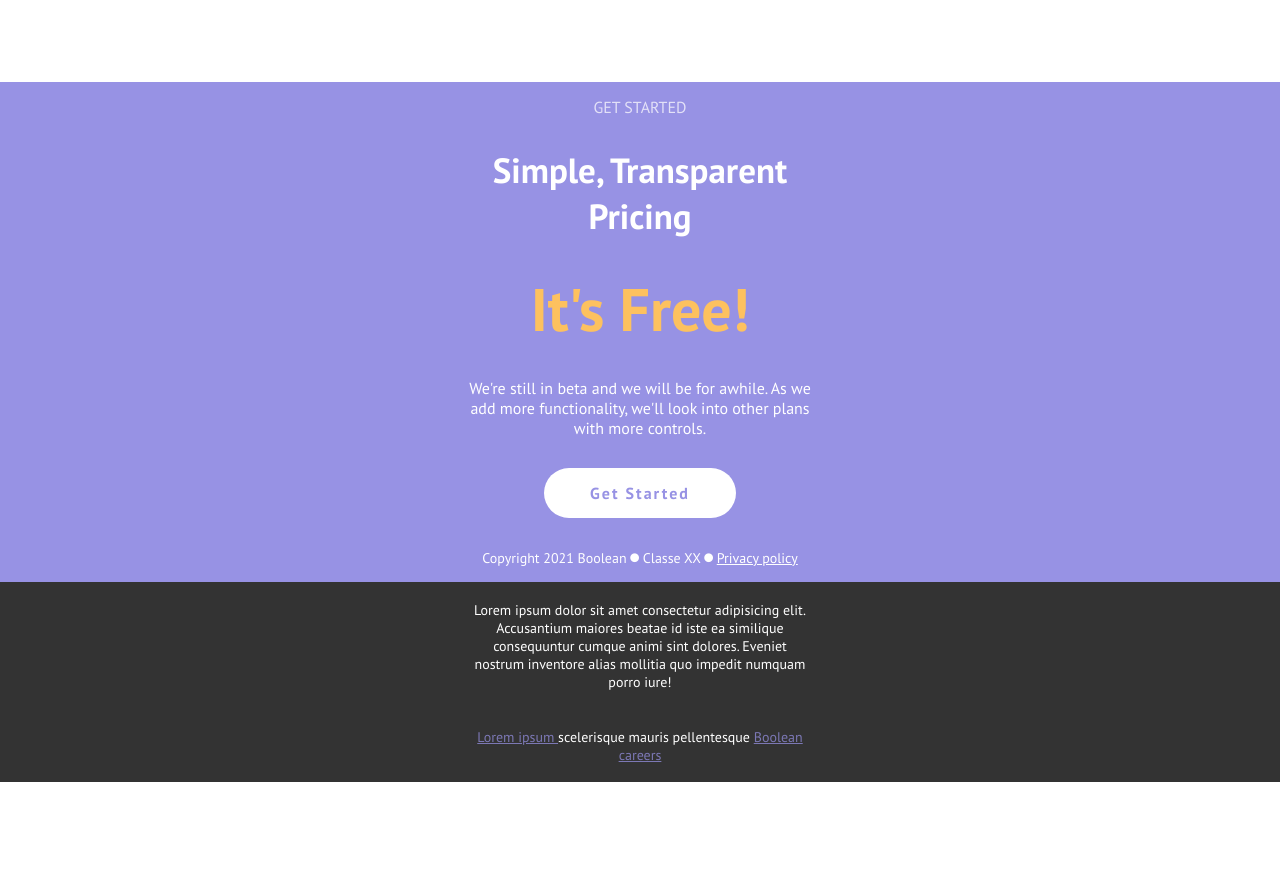
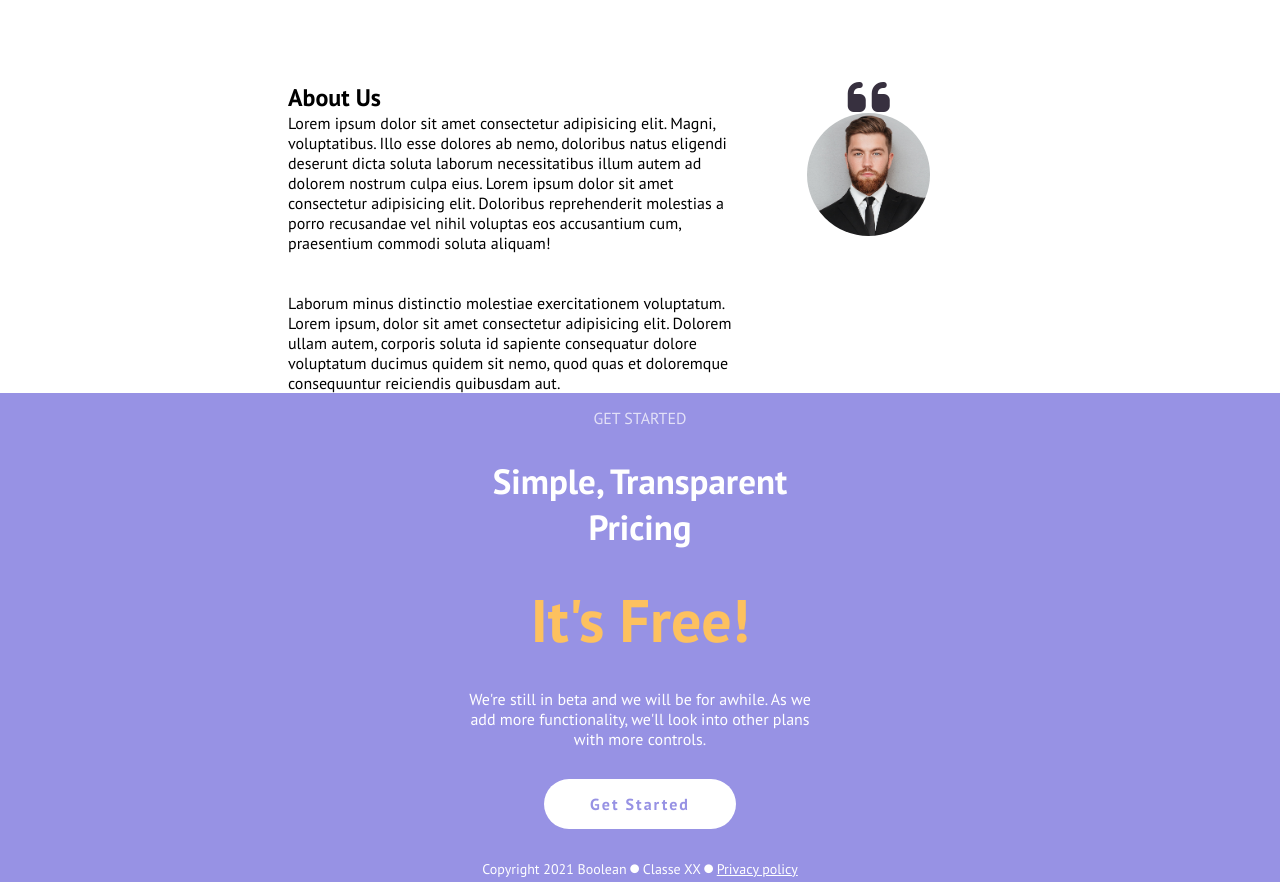
Before and after one commit to Pepesalezucchero/htmlcss-responsive-layout, a plain HTML site: page index.html in a window 1280 px wide. Shown: the part 1138-2020 px from the top of the page. Before the commit the page ends 1920 px from the top, so only its background shows below. Drawn offline with Linux system fonts and the light colour scheme.

Commit message:
arrivato fin qui per ora

```diff
--- a/css/style.css
+++ b/css/style.css
@@ -179,6 +179,48 @@ nav .non-mobile {
 
 
 
+
+
+
+
+
+
+
+
+/*sezione about-us*/
+
+
+
+/*desktop*/
+@media all and (min-width: 1199px) {
+
+    .about-us .row {
+        width: 55%;
+        margin: auto;
+        display: flex;
+
+    }
+
+    .about-us .col-testo {
+        width: 65%;
+    }
+
+    .about-us .col-foto {
+        text-align: center;
+        width: 35%;
+    }
+
+    .about-us img {
+        width: 50%;
+        border-radius: 50%;
+    }
+}
+
+
+
+
+
+
 /*footer*/
 
 .end-start {
--- a/index.html
+++ b/index.html
@@ -146,9 +146,32 @@
             </section>
 
             <!--about us-->
-            <section>
+            <section class="about-us">
+
+                    <div class="row">
+
+                        <div class="col-testo">
+
+                            <h2>About Us</h2>
+
+                            <p>Lorem ipsum dolor sit amet consectetur adipisicing elit. Magni, voluptatibus. Illo esse dolores ab nemo, doloribus natus eligendi deserunt dicta soluta laborum necessitatibus illum autem ad dolorem nostrum culpa eius. Lorem ipsum dolor sit amet consectetur adipisicing elit. Doloribus reprehenderit molestias a porro recusandae vel nihil voluptas eos accusantium cum, praesentium commodi soluta aliquam!</p>
+                            <br>
+                            <br>
+                            <p>Laborum minus distinctio molestiae exercitationem voluptatum. Lorem ipsum, dolor sit amet consectetur adipisicing elit. Dolorem ullam autem, corporis soluta id sapiente consequatur dolore voluptatum ducimus quidem sit nemo, quod quas et doloremque consequuntur reiciendis quibusdam aut.</p>
+
+                        </div>
+
+                        <div class="col-foto">
+
+                            <h2><i class="fa-solid fa-quote-left fa-2xl" style="color: #37303f;"></i></h2>
+                            <img src="img/about.jpg" alt="foto del signo X">
 
 
+                        </div>
+
+
+
+                    </div>
 
             </section>
 
```
